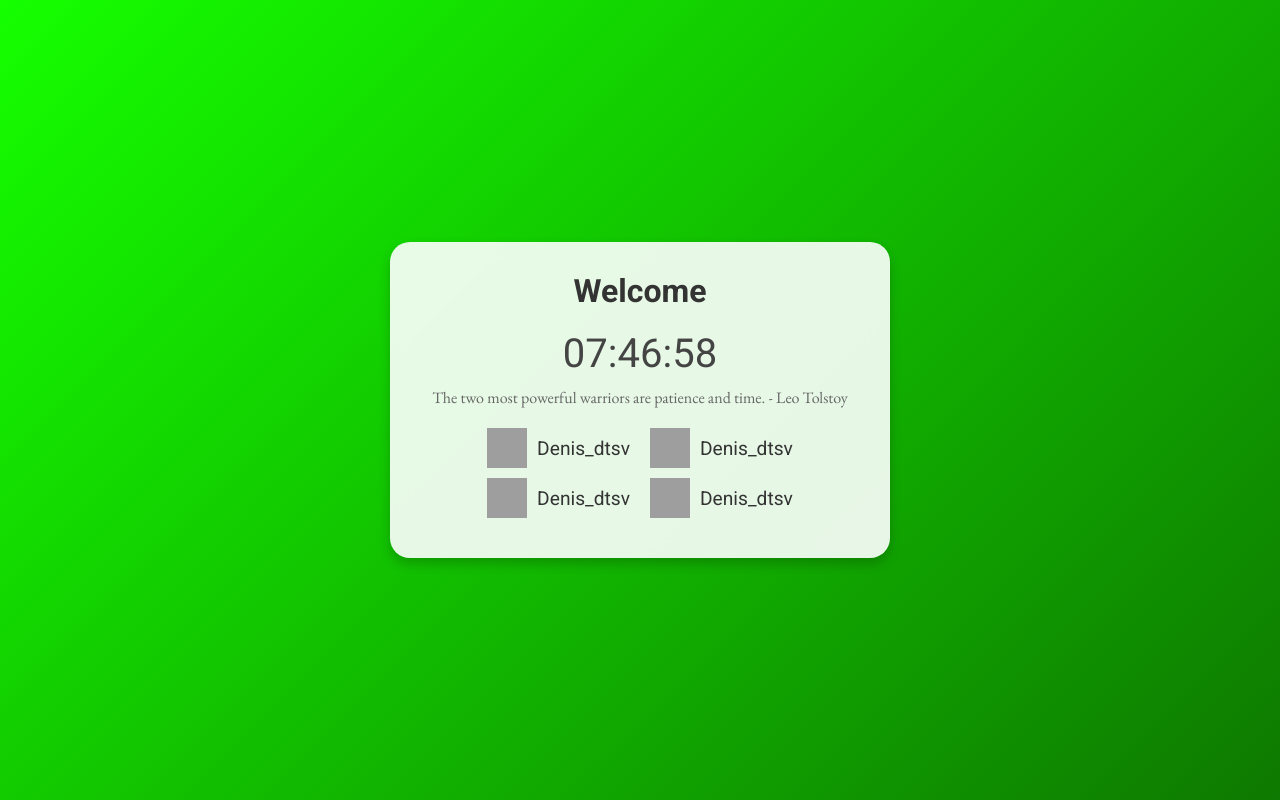
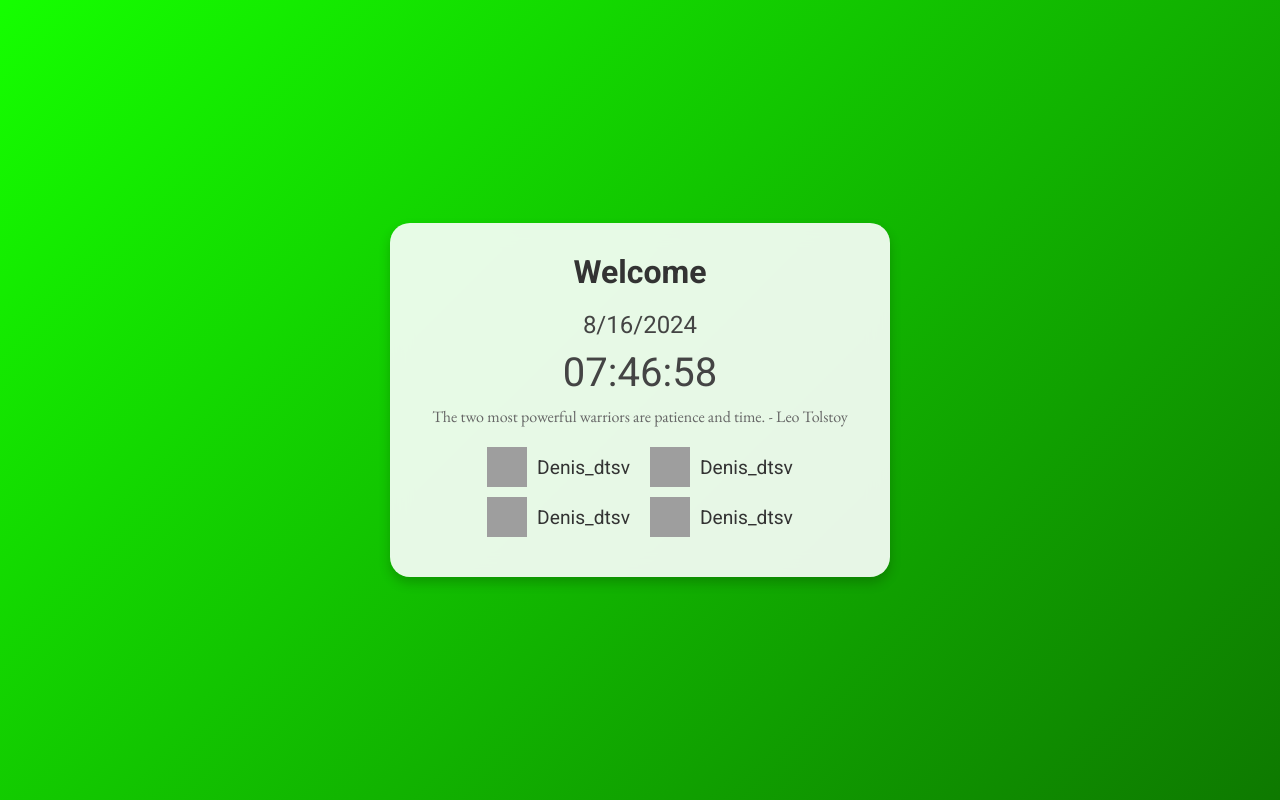
Before and after one commit to Denis-dtsv/Timewebsite, a plain HTML site: page index.html in a window 1280 px wide. Drawn offline with nearby package versions, Linux system fonts and the light colour scheme; grey boxes are pictures that could not be loaded.

Commit message:
added date

```diff
--- a/index.html
+++ b/index.html
@@ -37,6 +37,12 @@
             color: #333;
         }
 
+        .date {
+            font-size: 1.5em;
+            margin-bottom: 10px;
+            color: #444;
+        }
+
         .time {
             font-size: 2.5em;
             margin-bottom: 10px;
@@ -62,7 +68,6 @@
             display: flex;
             align-items: center;
             transition: transform 0.3s;
-
         }
 
         .social-icons a {
@@ -96,6 +101,7 @@
 <body>
     <div class="container">
         <h1>Welcome</h1>
+        <div class="date" id="date"></div>
         <div class="time" id="time"></div>
         <div class="quote" id="quote"></div>
         <div class="social-icons">
@@ -125,6 +131,14 @@
             if (Math.random() < 0.10) { // 10% chance
                 window.location.href = 'https://www.youtube.com/watch?v=uHgt8giw1LY'; // Replace with desired YouTube video URL
             }
+        }
+
+        function updateDate() {
+            const dateElement = document.getElementById('date');
+            const now = new Date();
+            const options = {  year: 'numeric', month: 'numeric', day: 'numeric' };
+            const dateString = now.toLocaleDateString(undefined, options);
+            dateElement.textContent = dateString;
         }
 
         function updateTime() {
@@ -165,6 +179,7 @@
 
         window.onload = function() {
             maybeRedirect(); // Check for redirection on page load
+            updateDate(); // Display date on page load
             setInterval(updateTime, 1000); // Update time every second
             updateTime(); // Initial call to display time immediately
             displayRandomQuote(); // Display a random quote on page load
```
